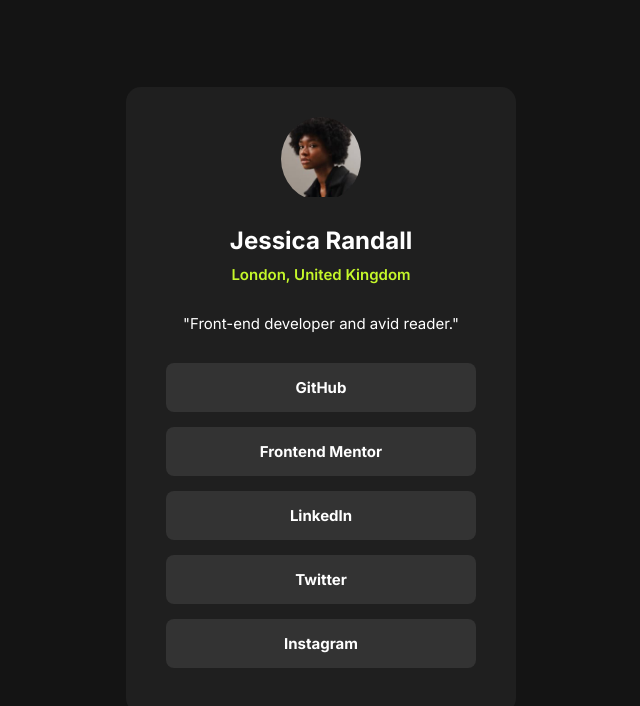
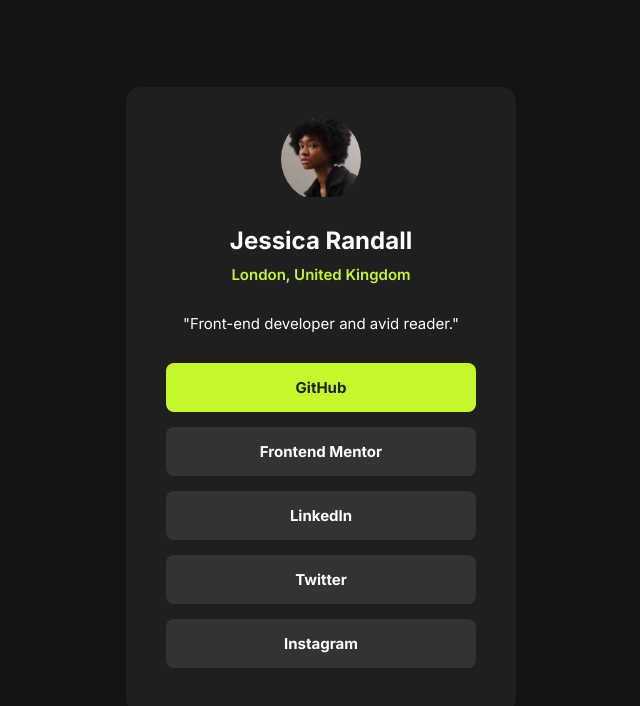
Before and after one commit to MemoBiomy/Social-links, a plain HTML site: page index.html in a window 1280 px wide. In both pictures the pointer is over the item "GitHub". Shown: the whole page, without its empty margins (319-959 px from the left). Drawn offline with Linux system fonts and the light colour scheme.

Commit message:
active states added

```diff
--- a/CSS/style.css
+++ b/CSS/style.css
@@ -73,4 +73,10 @@
     font-size: 15px;
     font-weight: 700;
     width: 310px;
+    transition: .3s;
 }
+
+ul li:hover {
+    background-color: var(--green);
+    color: var(--darkGray);
+}
```
